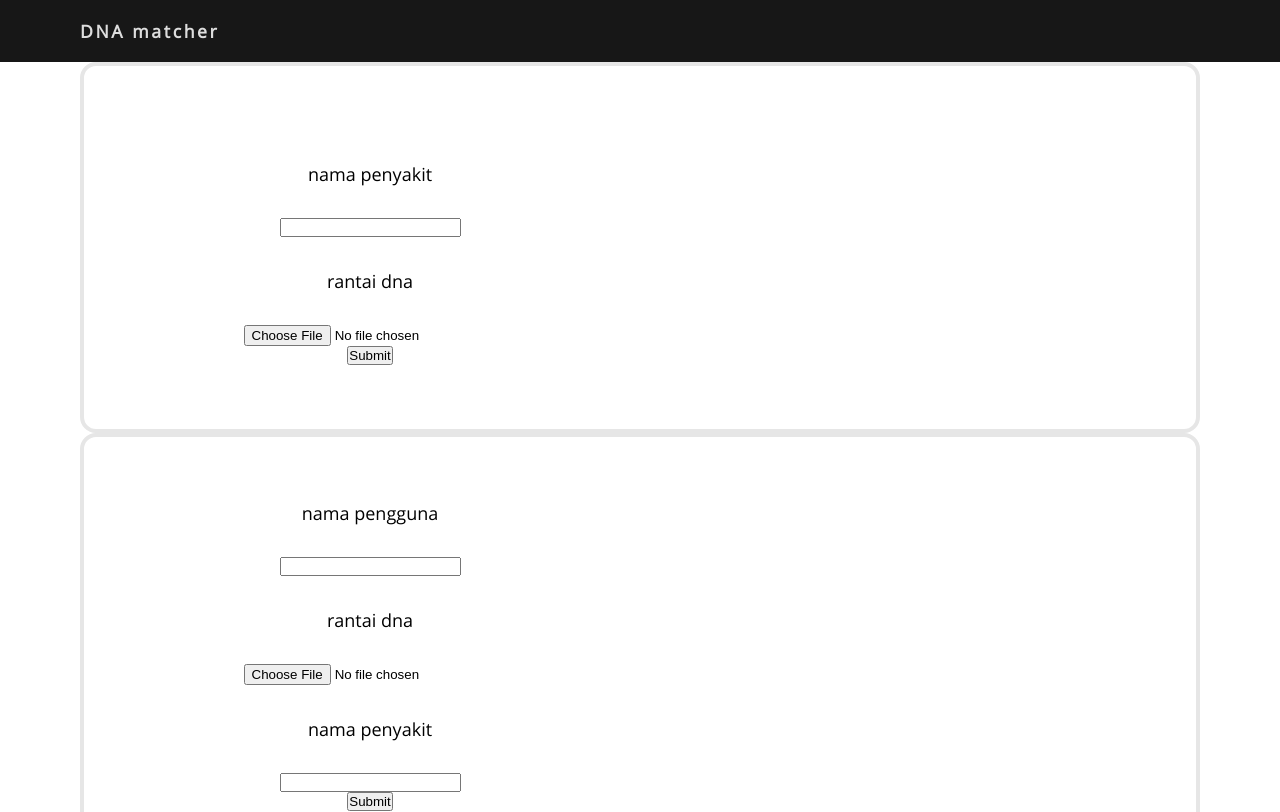
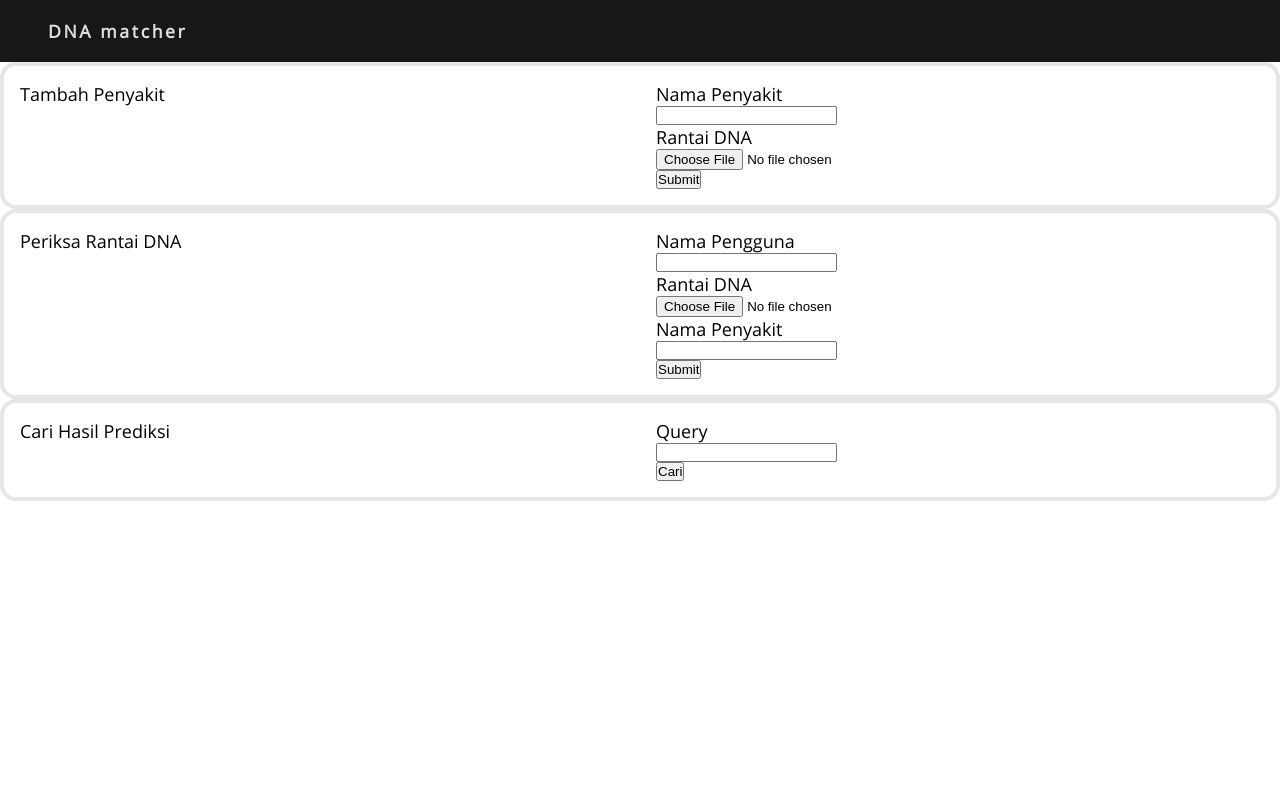
Before and after one commit to malifpy/Tubes3_13520135, a React (Create React App) app: page / in a window 1280 px wide. Shown: the top 812 px of the page. Built offline with nearby package versions, Linux system fonts and the light colour scheme.

Commit message:
update frontend

```diff
--- a/src/component/AddPenyakit.jsx
+++ b/src/component/AddPenyakit.jsx
@@ -75,20 +75,21 @@ class AddPenyakit extends React.Component {
   render() {
     return (
       <div class = "card">
-        <div class = "input-wrapper">
+        <div>
+          <p> Tambah Penyakit </p>
+        </div>
+        <div>
+          <div>
           <p>
-            nama penyakit
+            Nama Penyakit
           </p>
-          <div>
-            <input type="text" required={true} ref={(ref) => {this.nama_penyakit = ref; }}/>
+          <input type="text" required={true} ref={(ref) => {this.nama_penyakit = ref; }}/>
           </div>
           <div>
             <p>
-              rantai dna
+              Rantai DNA
             </p>
-            <div>
-              <input type="file" required={true} accept='.txt' onChange={e => this.handleFile(e.target.files[0])}/>
-            </div>
+            <input type="file" required={true} accept='.txt' onChange={e => this.handleFile(e.target.files[0])}/>
           </div>
           <div>
             <button onClick={this.handleSubmit}>Submit</button>
--- a/src/component/AddPenyakit.scss
+++ b/src/component/AddPenyakit.scss
@@ -5,27 +5,34 @@
 .container {
     display: grid;
     grid-gap: 1rem;
-    padding: 5rem;
+
     grid-template-columns: repeat(4, 1fr);
 }
 
 .card {
     box-sizing: border-box;
-    padding: 2rem;
+    padding: 1rem;
     border-radius: 1rem;
     background-color: hsl(0, 0%, 100%);
     border: 4px solid hsl(0, 0%, 90%);
     display: grid;
     grid-template-columns: 1fr 1fr;
     gap: 2rem;
-    margin-left: 5rem;
-    margin-right: 5rem;
 }
 
 .input-wrapper {
 
-    padding: 2rem;
-
-
+    align-content: flex-start;
 
 }
+
+.input-title {
+    font-weight: bold;
+    margin-bottom: 10px;
+}
+
+.button-style {
+
+    padding: 1rem;
+
+}
--- a/src/component/HasilPrediksi.jsx
+++ b/src/component/HasilPrediksi.jsx
@@ -24,30 +24,22 @@ class HasilPrediksi extends React.Component {
     return (
       <div class = "card">
         <div>
-          <p>
-            nama pengguna
-          </p>
+          <p> Cari Hasil Prediksi</p>
+        </div>
+        <div>
           <div>
-            <input type="text" required={true} ref={(ref) => {this.nama_pengguna = ref; }}/>
-          </div>
-          <p>
-            rantai dna
-          </p>
-          <div>
-            <input type="file" required={true} accept='.txt' onChange={e => this.handleFile(e.target.files[0])}/>
-          </div>
-          <p>
-            nama penyakit
-          </p>
-          <div>
+            <p>
+            Query
+            </p>
             <input type="text" required={true} ref={(ref) => {this.nama_penyakit = ref; }}/>
-          </div>
-          <div>
-            <button onClick={this.handleSubmit}>Submit</button>
+            <div >
+              <button onClick={this.handleSubmit}>Cari</button>
+            </div>
           </div>
         </div>
       </div>
     );
   }
 }
+
 export default HasilPrediksi;
--- a/src/component/TestDNA.jsx
+++ b/src/component/TestDNA.jsx
@@ -85,22 +85,25 @@ class TestDNA extends React.Component {
     return (
       <div class = "card">
         <div>
+          <p>Periksa Rantai DNA</p>
+        </div>
+        <div>
+          <div>
           <p>
-            nama pengguna
+            Nama Pengguna
           </p>
+          <input type="text" required={true} ref={(ref) => {this.nama_pengguna = ref; }}/>
+          </div>
           <div>
-            <input type="text" required={true} ref={(ref) => {this.nama_pengguna = ref; }}/>
+          <p>
+            Rantai DNA
+          </p>
+          <input type="file" required={true} accept='.txt' onChange={e => this.handleFile(e.target.files[0])}/>
           </div>
-          <p>
-            rantai dna
-          </p>
           <div>
-            <input type="file" required={true} accept='.txt' onChange={e => this.handleFile(e.target.files[0])}/>
-          </div>
-          <p>
-            nama penyakit
-          </p>
-          <div>
+            <p>
+              Nama Penyakit
+            </p>
             <input type="text" required={true} ref={(ref) => {this.nama_penyakit = ref; }}/>
           </div>
           <div>
--- a/src/pages/MatcherDNA.scss
+++ b/src/pages/MatcherDNA.scss
@@ -1,6 +1,5 @@
 .compressor-wrapper {
-    text-align: center;
-
+    align-items: center;
   .compressor-title {
     font-size: 4vh;
   }
--- a/src/styles/base.scss
+++ b/src/styles/base.scss
@@ -37,5 +37,4 @@ h2 {
 p,
 a{
     font-family: "OpenSans-Regular";
-    padding: 2rem;
 }
```
Also changed, not shown: src/pages/MatcherDNA.jsx (line endings or trailing spaces).
